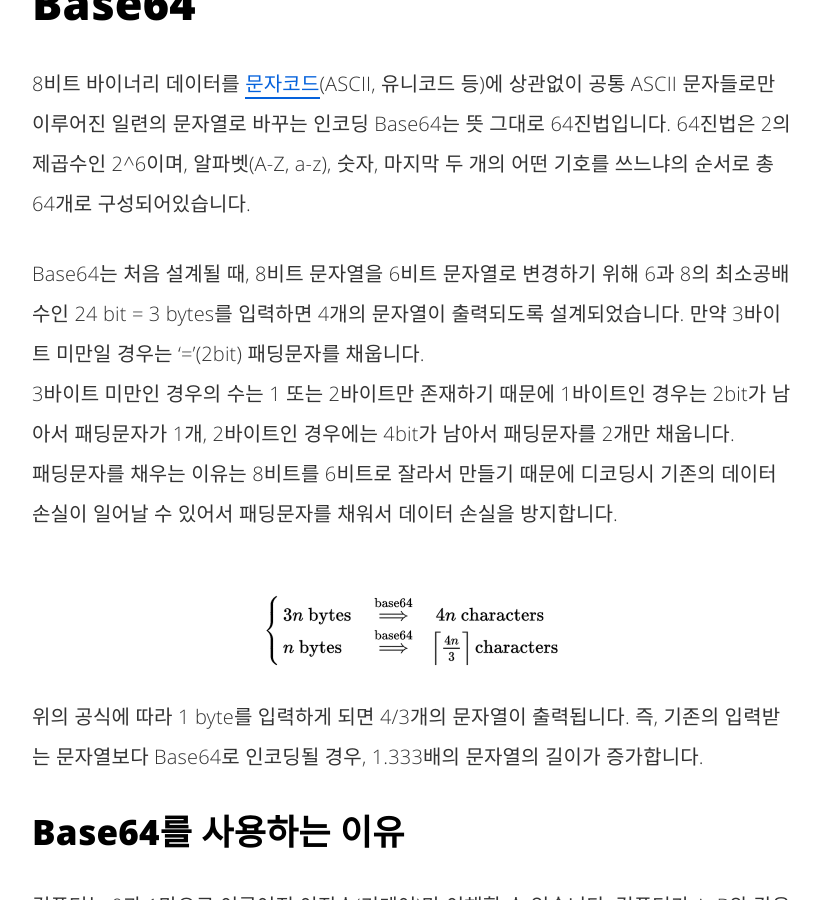
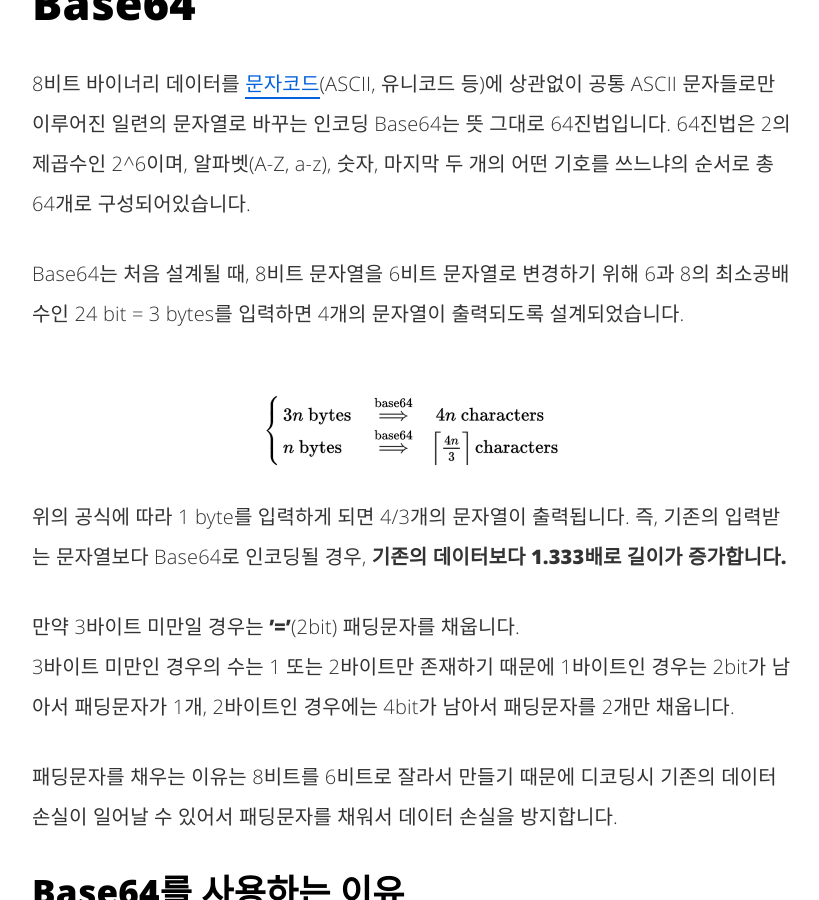
Before and after one commit to jhpapa/jhpapa.github.io, a Jekyll site: the page built from _posts/2017/06/2017-06-17-Base64.md, in a window 1280 px wide and 900 px high, scrolled down 969 px. Shown: the whole window, without its empty margins (228-1047 px from the left). Built offline with Jekyll 4.4.1, drawn with Linux system fonts in a browser that asks for light colours; comment, search, counter and statistics services are not loaded; some of the changed text lies outside the part shown.

Commit message:
update post

```diff
--- a/_posts/2017/06/2017-06-17-Base64.md
+++ b/_posts/2017/06/2017-06-17-Base64.md
@@ -17,25 +17,29 @@
 64진법은 2의 제곱수인 2^6이며, 알파벳(A-Z, a-z), 숫자, 마지막 두 개의 어떤 기호를 쓰느냐의 순서로 총 64개로 구성되어있습니다.
 
 Base64는 처음 설계될 때, 8비트 문자열을 6비트 문자열로 변경하기 위해 6과 8의 최소공배수인 24 bit = 3 bytes를 입력하면 4개의 문자열이 출력되도록 설계되었습니다.
-만약 3바이트 미만일 경우는 '='(2bit) 패딩문자를 채웁니다. <br/>
+
+![Base64 공식]({{ site.url }}/assets/img/post_image/{{ page.date | date: "%Y" }}/{{ page.date | date: "%m" }}/base64_formula.png)
+위의 공식에 따라 1 byte를 입력하게 되면 4/3개의 문자열이 출력됩니다. 즉, 기존의 입력받는 문자열보다 Base64로 인코딩될 경우, **기존의 데이터보다 1.333배로 길이가 증가합니다.**
+
+만약 3바이트 미만일 경우는 **'='**(2bit) 패딩문자를 채웁니다. <br/>
 3바이트 미만인 경우의 수는 1 또는 2바이트만 존재하기 때문에 1바이트인 경우는 2bit가 남아서 패딩문자가 1개, 2바이트인 경우에는 4bit가 남아서 패딩문자를 2개만 채웁니다. <br/>
+
 패딩문자를 채우는 이유는 8비트를 6비트로 잘라서 만들기 때문에 디코딩시 기존의 데이터 손실이 일어날 수 있어서 패딩문자를 채워서 데이터 손실을 방지합니다.
 
-![Base64 공식]({{ site.url }}/assets/img/post_image/{{ page.date | date: "%Y" }}/{{ page.date | date: "%m" }}/base64_formula.png)
-위의 공식에 따라 1 byte를 입력하게 되면 4/3개의 문자열이 출력됩니다. 즉, 기존의 입력받는 문자열보다 Base64로 인코딩될 경우, 1.333배의 문자열의 길이가 증가합니다.
+
 
 ## Base64를 사용하는 이유
 컴퓨터는 0과 1만으로 이루어진 이진수(기계어)만 이해할 수 있습니다. 컴퓨터가 A, B와 같은 문자를 이해하기 위해서는 문자를 이진수로 변경을 해주어야하는데 문자에 해당하는 숫자를 규칙으로 정한 것을 'ASCII' 라고 합니다. ASCII는 7비트로 인코딩합니다. ASCII를 만들게된 이유는 초기 SMTP 프로토콜은 7비트로만 전송하게 설계되었습니다. ASCII 코드만 준수하면 SMTP 프로토콜에서 텍스트를 주고 받는데에는 전혀 문제가 없었지만, 사람들이 텍스트가 아닌 이미지, 문서파일 등등 바이너리 데이터를 전송해야될 경우가 생깁니다. 바이너리 데이터는 8비트로 되어있기 때문에 해당 프로토콜로 전송할 수가 없게 되어 8비트 이상의 코드를 전송하기 위해 인터넷 표준 포맷으로 [MIME](https://ko.wikipedia.org/wiki/MIME)가 만들어지게 됩니다. MIME에서 바이너리 데이터를 ASCII 텍스트 형식으로 변환하기 위한 방법 중 하나가 Base64 인코딩입니다.
 
 
 ## Base64 인코딩 방법
-1. 문자에 해당하는 아스키코드로 변환
-2. 아스키코드를 2진수로 변환(8비트)
+1. 문자에 해당하는 아스키코드로 변환.
+2. 아스키코드를 2진수로 변환.
 3. 변환한 2진수를 6비트씩 자르고 남는 비트는 0으로 채운다.
-4. 2진수를 다시 10진수로 변환
-5. 10진수에 해당하는 Base64 코드값으로 변환
+4. 2진수를 다시 10진수로 변환.
+5. 10진수에 해당하는 Base64 코드값으로 변환.
 
-"Hong" 이라는 문자를 Base64로 변환하는 방법은 다음과 같습니다.
+**"Hong"** 이라는 문자를 Base64로 변환하는 방법은 다음과 같습니다.
 
 처음에는 해당하는 문자에 대한 아스키코드값으로 변환합니다.
 
@@ -49,12 +53,13 @@
 |:-------|:-------|:-------|:-------|
 |01001000|01101111|01101110|01100111|
 
-변환된 이진수를 6비트씩 끊어서 표현합니다. 괄호친 부분은 6비트로 채우기 위해 남는 부분은 '=' 로 채웁니다. <br/>
+변환된 이진수를 6비트씩 끊어서 표현합니다. <br/>
+괄호친 부분은 6비트로 채우기 위해 남는 부분은 '=' 로 채웁니다. <br/>
 
 > 01001000  01101111  01101110  01100111 <br/>
 > => 010010 000110 111101 101110 011001 11(0000)
 
-6비트로 자른 값들을 10진수로 표현하여 10진수를 아래의 Base64 코드값으로 매칭시키면 인코딩 완료 <br/>
+6비트로 자른 값들을 10진수로 표현하여 10진수를 아래의 Base64 코드값으로 매칭시키면 인코딩 완료. <br/>
 
 | 010010 | 000110 | 111101 | 101110 | 011001 | 11(0000) | 패딩 |
 |--------|--------|--------|--------|--------|----------|------|
@@ -62,7 +67,7 @@
 (4bit를 채웠다는 뜻)|
 | S      | G      | 9      | u      | Z      | w        | ==|
 
-"Hong" 이라는 문자를 Base64로 인코딩하면 "SG9uZw=="" 가 됩니다.<br/>
+**"Hong"** 이라는 문자를 Base64로 인코딩하면 **"SG9uZw=="** 가 됩니다.<br/>
 디코딩은 위 내용을 거꾸로 진행하면 됩니다.
 
 ![Base64 색인표]({{ site.url }}/assets/img/post_image/{{ page.date | date: "%Y" }}/{{ page.date | date: "%m" }}/base64_index.png){:height="40%" width="40%"}
```
